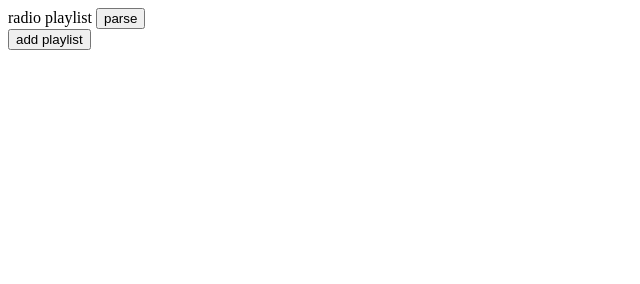
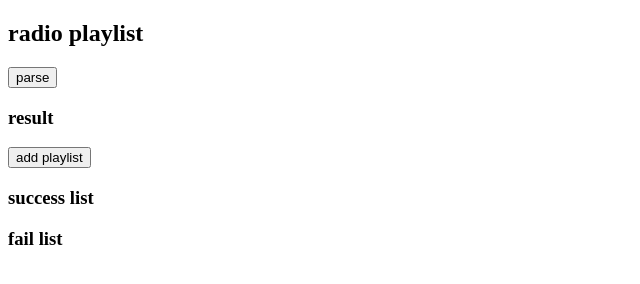
Before and after one commit to le0park/radio-playlist, a browser extension: page src/index.html in a window 1280 px wide. Shown: the whole page, without its empty margins (0-640 px from the left). Drawn offline with Linux system fonts and the light colour scheme; files that its build step writes are made by us from their sources.

Commit message:
fix: shows music info in success list

```diff
--- a/public/index.js
+++ b/public/index.js
@@ -62,7 +62,7 @@ chrome.runtime.onMessage.addListener((msg, sender, sendResponse) => {
         alert(`>> show failed: ${JSON.stringify(fail.map(result => result.target))}`)
 
         getLocalData(({ 'radio-playlist': { success, fail }}) => {
-            document.querySelector('.playlist.result-success').innerText = JSON.stringify(success, null, 2);
+            document.querySelector('.playlist.result-success').innerText = JSON.stringify(success.map(({ target }) => target), null, 2);
             document.querySelector('.playlist.result-fail').innerText = JSON.stringify(fail, null, 2);
         })
 
--- a/src/index.html
+++ b/src/index.html
@@ -5,13 +5,19 @@
     <title>Radio Playlist</title>
 </head>
 <body>
-    radio playlist
+    <h2>radio playlist</h2>
+
+    <div style="width: 40rem;">
         <button class="music btn-parse">parse</button>
+        <h3>result</h3>
         <div class="music result"></div>
 
         <button class="playlist btn-add">add playlist</button>
+        <h3>success list</h3>
         <div class="playlist result-success"></div>
+        <h3>fail list</h3>
         <div class="playlist result-fail"></div>
         <script src="index.js"></script>
+    </div>
 </body>
 </html>
```
Lines whose indentation alone changed are shown as unchanged.
